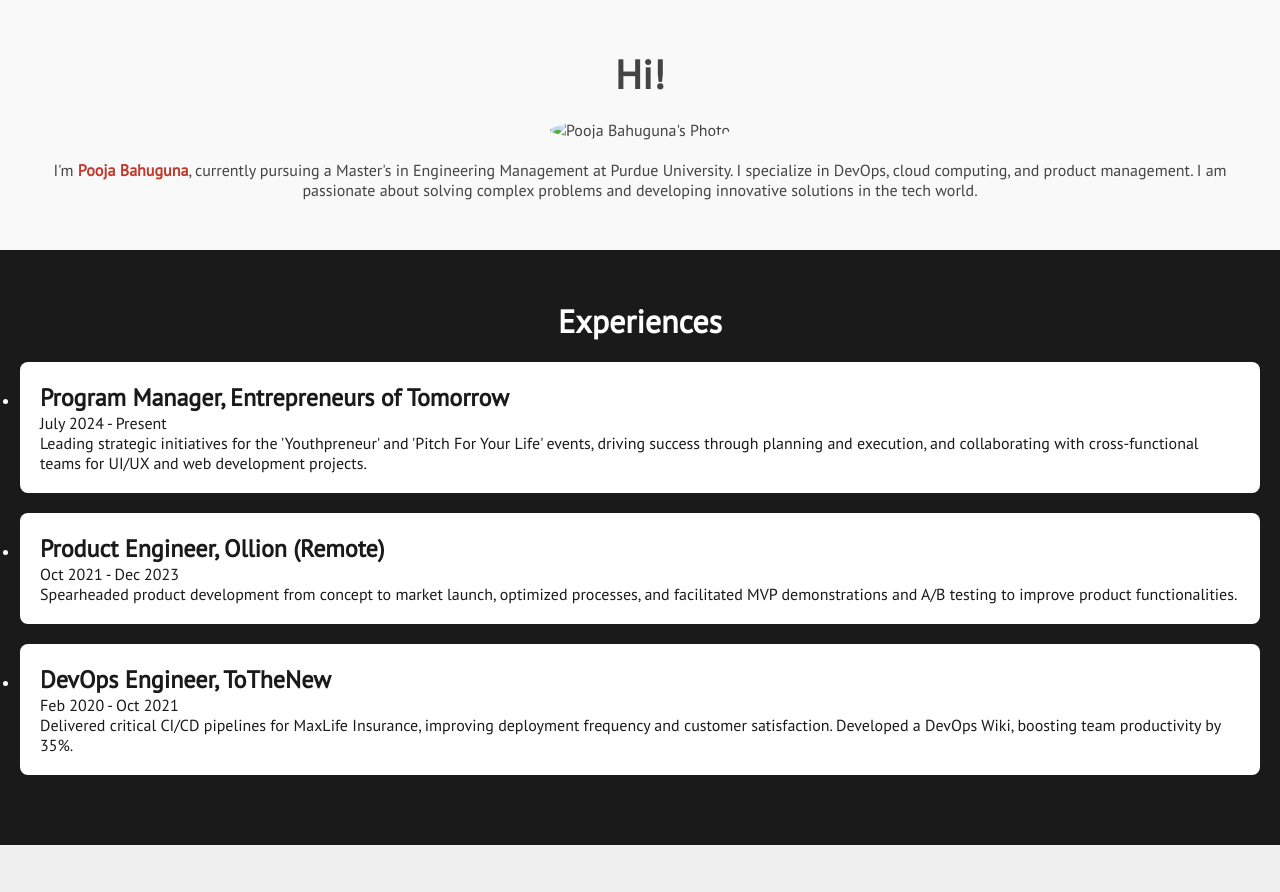
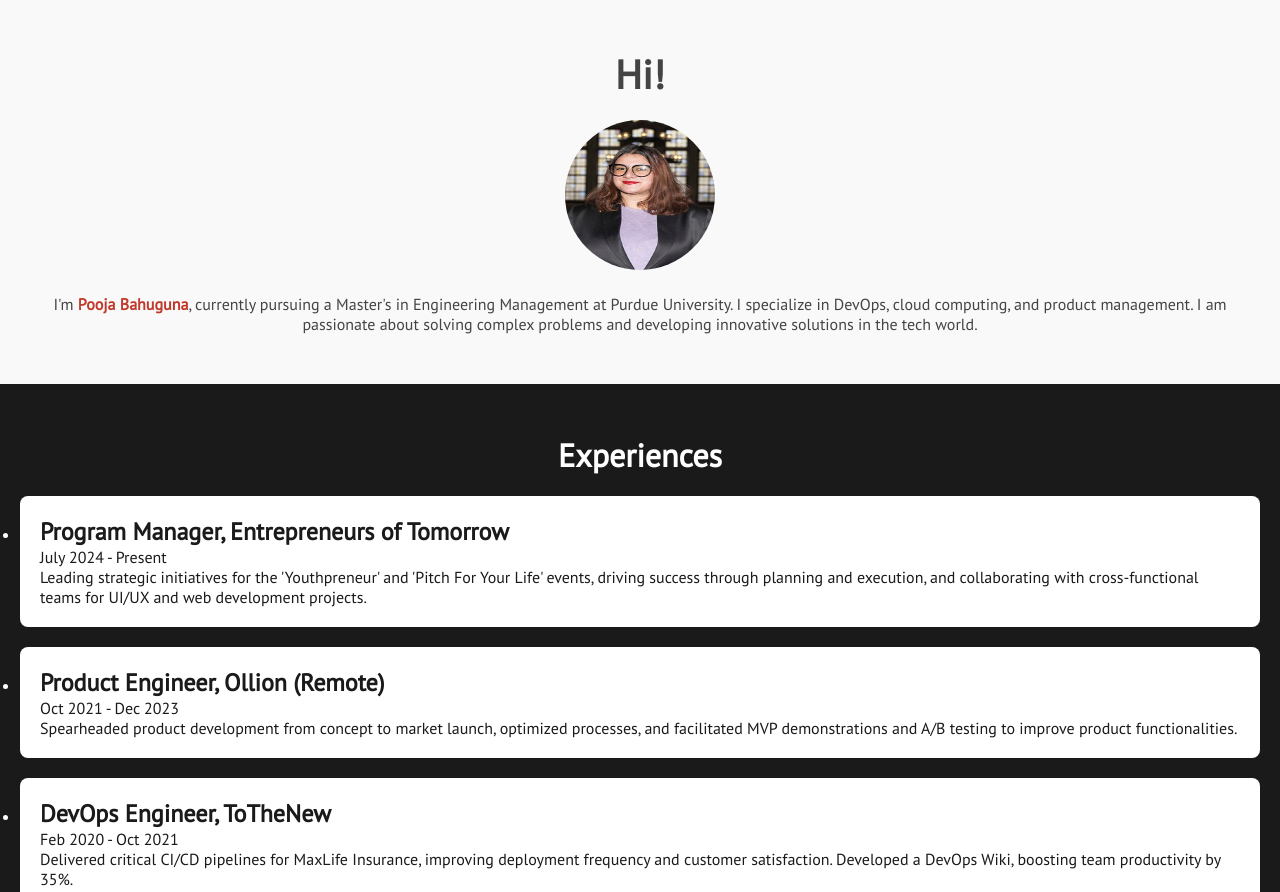
Before and after one commit to PooTheDudey/PooTheDudey.github.io, a plain HTML site: page index.html in a window 1280 px wide. Shown: the part 802-1694 px from the top of the page. Drawn offline with Linux system fonts and the light colour scheme.

Commit message:
Update index.html

```diff
--- a/index.html
+++ b/index.html
@@ -24,7 +24,7 @@
         <div class="content">
             <h2>Hi!</h2>
             <div class="profile-photo">
-                <img src="your-photo.jpg" alt="Pooja Bahuguna's Photo">
+                <img src="Pooja.jpg" alt="Pooja Bahuguna's Photo">
             </div>
             <p>I'm <span>Pooja Bahuguna</span>, currently pursuing a Master's in Engineering Management at Purdue University. I specialize in DevOps, cloud computing, and product management. I am passionate about solving complex problems and developing innovative solutions in the tech world.</p>
         </div>
```
